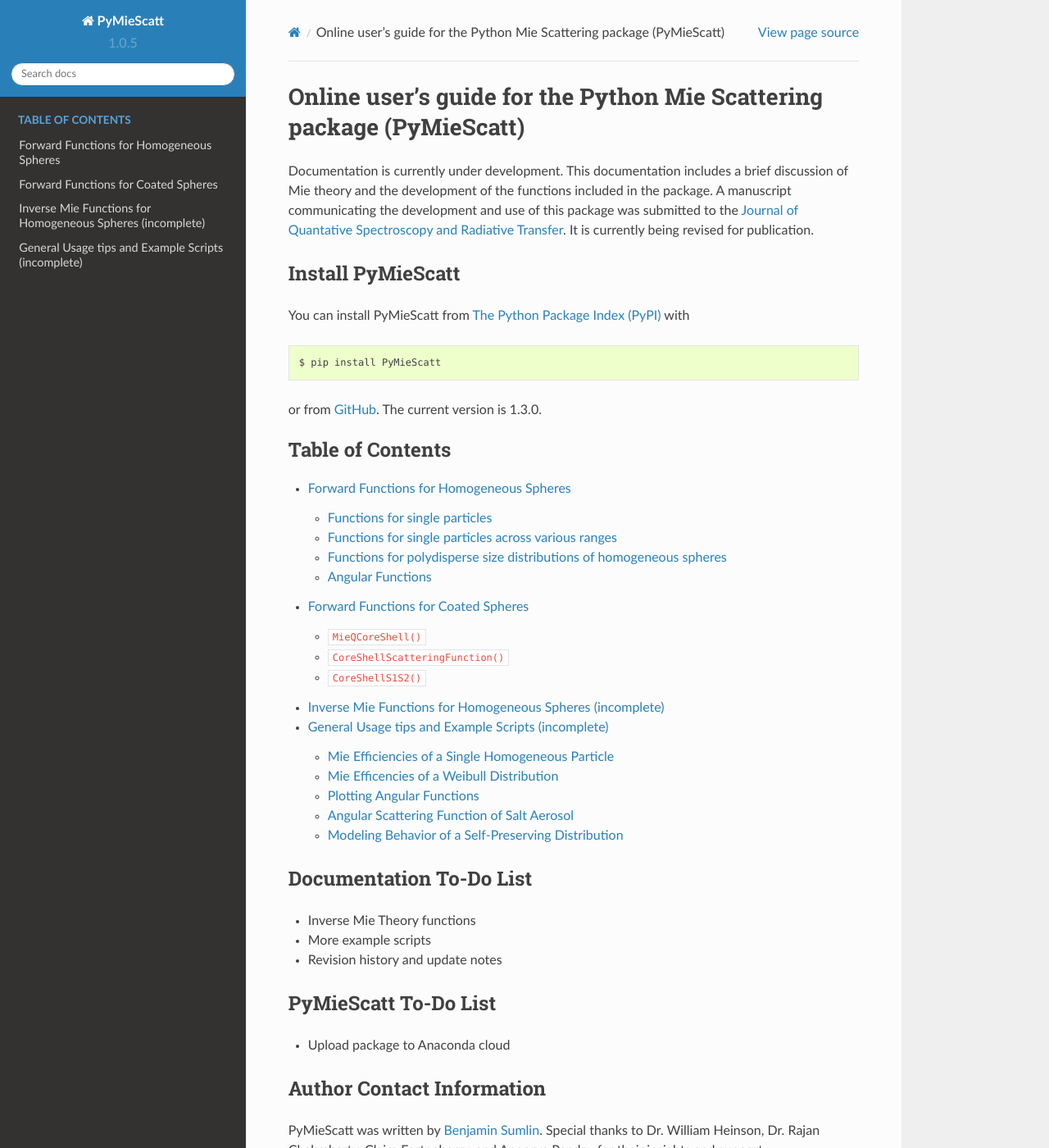
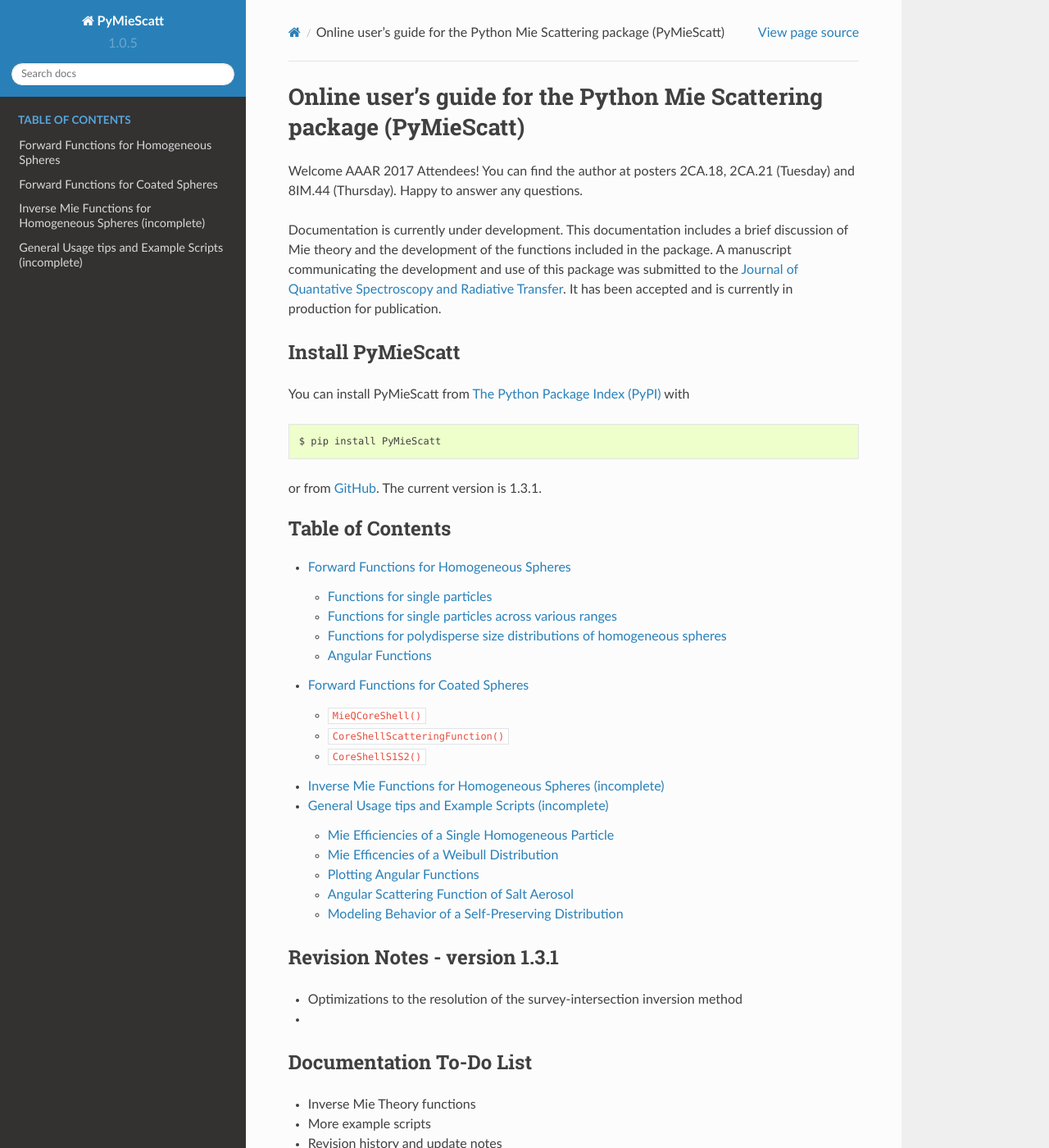
Before and after one commit to bsumlin/PyMieScatt, a Sphinx documentation site: the page built from docs/index.rst, in a window 1280 px wide and 1400 px high. Shown: the whole window at 82% size. Built offline with Sphinx 7.4.7 and the Read the Docs theme 2.0.0, drawn with Linux system fonts in a browser that asks for light colours; formulas are drawn with MathJax 3; pages that are not in the unit, such as notebooks, are missing from menus.

Commit message:
minor
docs

```diff
--- a/docs/index.rst
+++ b/docs/index.rst
@@ -7,7 +7,9 @@
 Online user's guide for the Python Mie Scattering package (PyMieScatt)
 ======================================================================
 
-Documentation is currently under development. This documentation includes a brief discussion of Mie theory and the development of the functions included in the package. A manuscript communicating the development and use of this package was submitted to the `Journal of Quantative Spectroscopy and Radiative Transfer <http://www.sciencedirect.com/science/journal/00224073>`_. It is currently being revised for publication.
+Welcome AAAR 2017 Attendees! You can find the author at posters 2CA.18, 2CA.21 (Tuesday) and 8IM.44 (Thursday). Happy to answer any questions.
+
+Documentation is currently under development. This documentation includes a brief discussion of Mie theory and the development of the functions included in the package. A manuscript communicating the development and use of this package was submitted to the `Journal of Quantative Spectroscopy and Radiative Transfer <http://www.sciencedirect.com/science/journal/00224073>`_. It has been accepted and is currently in production for publication.
 
 
 Install PyMieScatt
@@ -18,7 +20,7 @@
    $ pip install PyMieScatt
 
 
-or from `GitHub <https://github.com/bsumlin/PyMieScatt>`_. The current version is 1.3.0.
+or from `GitHub <https://github.com/bsumlin/PyMieScatt>`_. The current version is 1.3.1.
 
 
 .. toctree::
@@ -32,6 +34,12 @@
    General Usage tips and Example Scripts (incomplete) <examples>
 
 
+
+Revision Notes - version 1.3.1
+------------------------------
+
+- Optimizations to the resolution of the survey-intersection inversion method
+-
 
 Documentation To-Do List
 ------------------------
```
